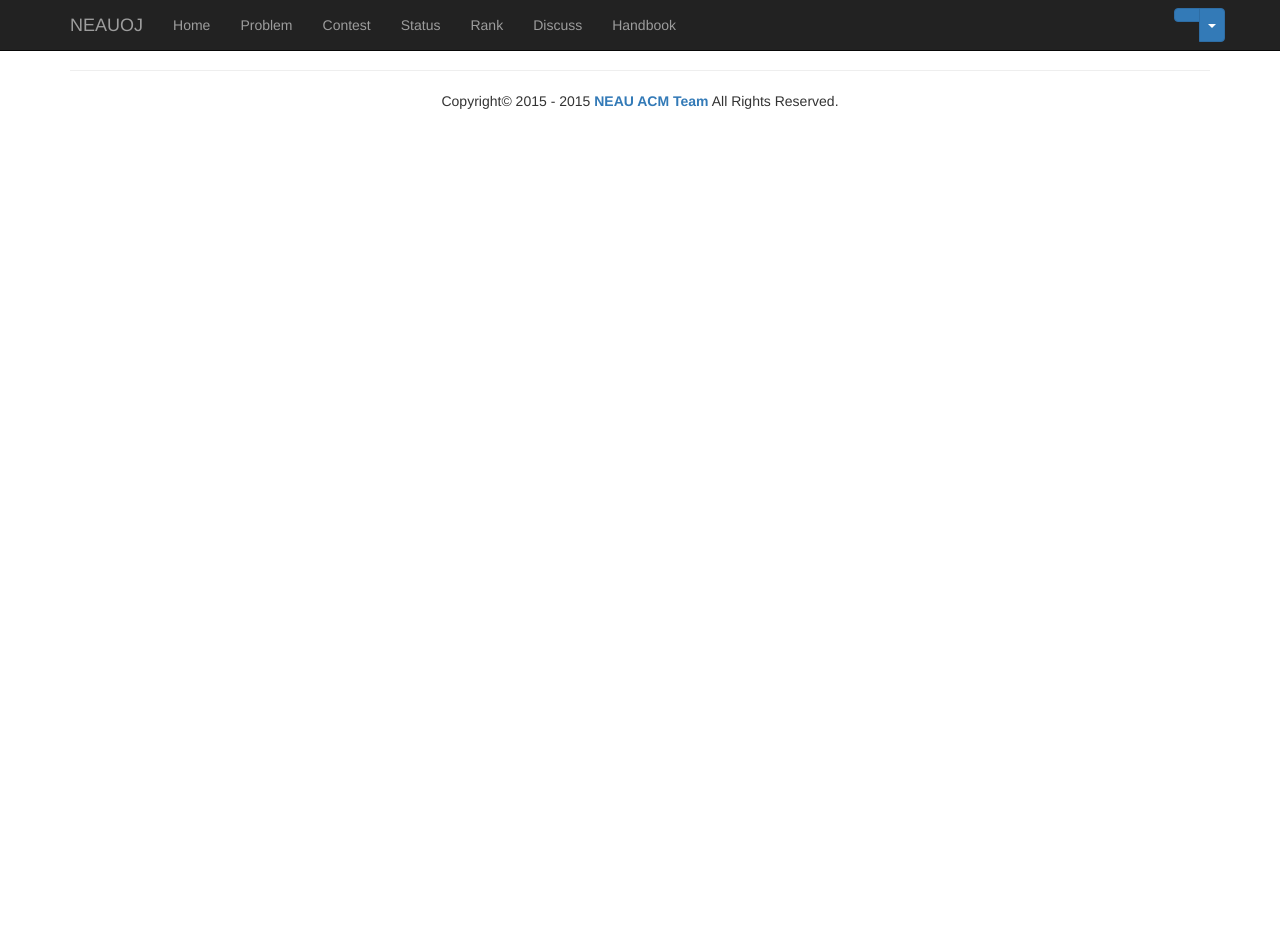
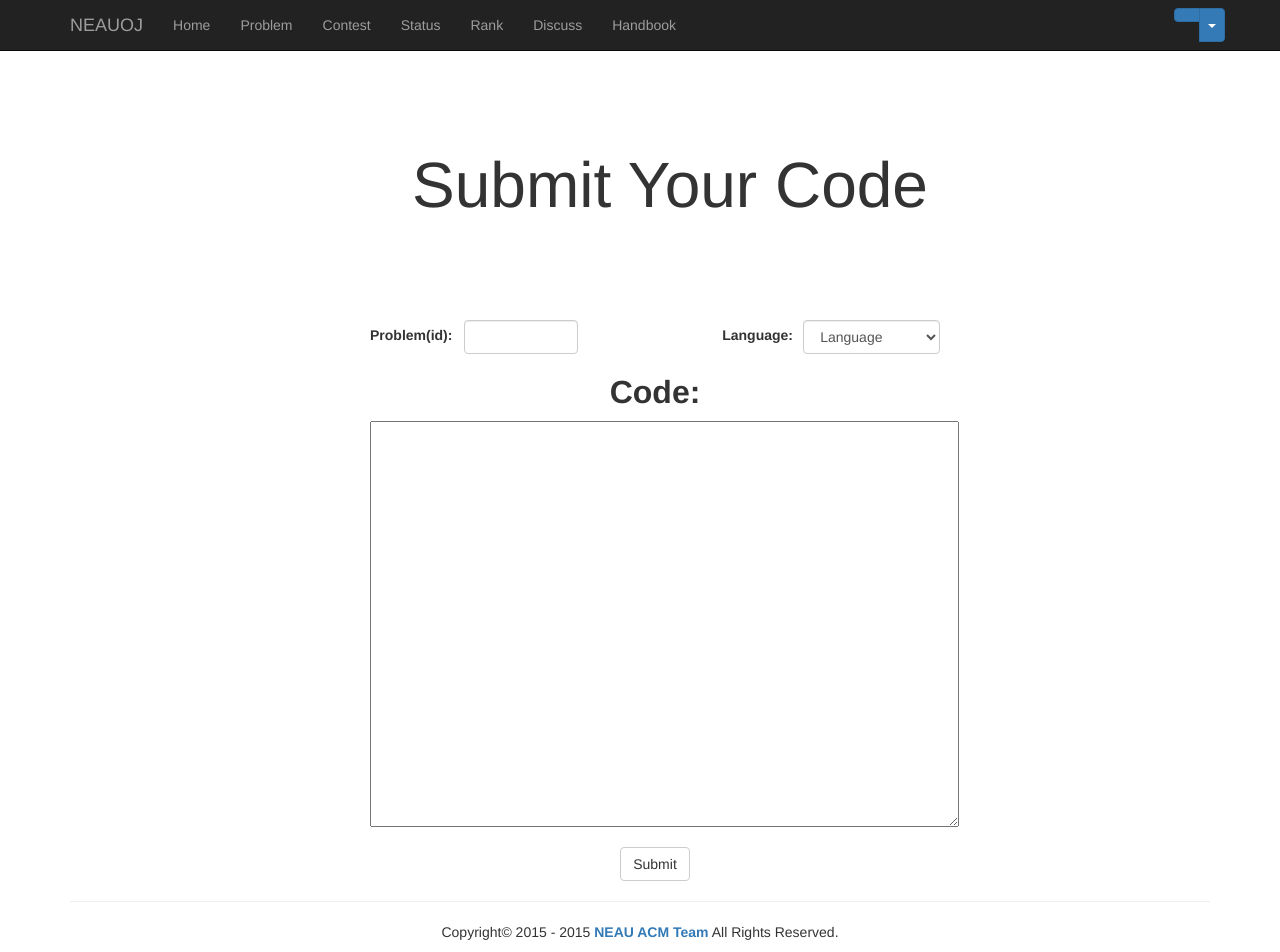
Before and after one commit to codecola1/neauoj, a Django app: page /submit/ in a window 1280 px wide. Before the commit the page ends 109 px from the top, so only its background shows below. Run offline with Django 3.2, Linux system fonts and the light colour scheme; the visitor is signed in with stand-in values (Sample User, id 1); some libraries are stand-ins or nearby versions.

Commit message:
submit page

```diff
--- a/web/core/templates/exp.html
+++ b/web/core/templates/exp.html
@@ -12,6 +12,7 @@ background：背景，设置背景图片和颜色
 color：设置字体颜色
 font-size：设置字体大小
 font-weight：设置字体加粗
+text-align:center 文本居中
 #box_relative {
 	position: relative;
 	left: 30px;
--- a/web/status/forms.py
+++ b/web/status/forms.py
@@ -1 +1,49 @@
 __author__ = 'Code_Cola'
+
+from django import forms
+from models import Solve
+
+
+class SubmitForm(forms.ModelForm):
+    error_messages = {
+        'code': 'Code is too short',
+        'language': "Language can not be empty"
+    }
+
+    language_choice = (
+        (u'', u'Language'),
+        (u'c', u'C'),
+        (u'c++', u'C++'),
+        (u'java', u'Java'),
+    )
+
+    language = forms.ChoiceField(
+        error_messages={'required': 'Your language is Required'},
+        choices=language_choice,
+        widget=forms.Select(attrs={'class': 'form-control'})
+    )
+
+    class Meta:
+        model = Solve
+        fields = ('problem', 'language', 'code')
+        widgets = {
+            'problem': forms.TextInput(attrs={'style': 'width: 40%'}),
+        }
+
+    def clean_code(self):
+        code = self.cleaned_data.get("code")
+        if len(code) < 10:
+            raise forms.ValidationError(
+                self.error_messages['code'],
+                code='code_error'
+            )
+        return code
+
+    def clean_language(self):
+        language = self.cleaned_data.get("language")
+        if not language or language == 'Language':
+            raise forms.ValidationError(
+                self.error_messages['language'],
+                code='language_error'
+            )
+        return language
--- a/web/status/models.py
+++ b/web/status/models.py
@@ -17,18 +17,23 @@ class Solve(models.Model):
     wait_show = models.BooleanField(default=True)
     is_site = models.BooleanField(default=True)
     code = models.TextField(max_length=5000, default="")
+
     def __unicode__(self):
         return self.problem.title
+
 
 class ce_info(models.Model):
     solve = models.ForeignKey(Solve)
     info = models.TextField(max_length=500)
+
     def __unicode__(self):
         return self.solve.problem.title
+
 
 class Solve_first(models.Model):
     user = models.ForeignKey(User)
     problem = models.ForeignKey(Problem)
     solve = models.ForeignKey(Solve)
+
     def __unicode__(self):
         return self.problem.title
--- a/web/status/templates/problem_submit.html
+++ b/web/status/templates/problem_submit.html
@@ -2,6 +2,45 @@
 
 {% block set_title %}Submit{% endblock %}
 
+{% block othercss %}
+    <style>
+        #head h1 {
+            font-size: 64px;
+            text-align: center;
+            margin-top: 100px;
+            margin-bottom: 100px;
+        }
+        #submit_form {
+            margin: auto;
+            width: 50%;
+            text-align: center;
+        }
+        #id_language {
+            width: 60%;
+        }
+    </style>
+{% endblock %}
+
 {% block bodytext %}
-
+    <div class="container">
+        <div id="head" class="container">
+            <h1>Submit Your Code</h1>
+        </div>
+        <form id="submit_form">
+            {% csrf_token %}
+            <div class="form-group" style="float: left;width: 40%">
+                <label style="float: left;margin-top: 5px;">Problem(id):&nbsp;&nbsp;&nbsp;</label>
+                <input id="id_problem" class="form-control" name="problem" type="text" style="width: 50%">
+            </div>
+            <div class="form-group" style="float: right;width: 40%">
+                <label style="float: left;margin-top: 5px;width: 40%">Language:</label>
+                {{ form.language }}
+            </div>
+            <div class="form-group">
+                <label for="id_code" style="margin-top: 50px;font-size: 32px;">Code:</label>
+                <textarea cols="70" id="id_code" maxlength="5000" name="code" rows="20"></textarea>
+            </div>
+            <button type="submit" value="login" class="btn btn-default">Submit</button>
+        </form>
+    </div>
 {% endblock %}
--- a/web/status/views.py
+++ b/web/status/views.py
@@ -2,6 +2,7 @@ from django.shortcuts import render, render_to_response
 from django.http import HttpResponse, HttpResponseRedirect
 from django.template import RequestContext
 from django.contrib.auth.decorators import login_required
+from forms import SubmitForm
 
 
 # Create your views here.
@@ -9,4 +10,7 @@ from django.contrib.auth.decorators import login_required
 @login_required
 def submit(req):
     if req.method == 'GET':
-        return render_to_response('problem_submit.html', context_instance=RequestContext(req))
+        form = SubmitForm()
+        return render_to_response('problem_submit.html', {
+            'form' : form
+        }, context_instance=RequestContext(req))
```
Also changed, not shown: web/users/forms.py (+13 -12 lines), web/users/views.py (+10 -4 lines), 6 other files.
